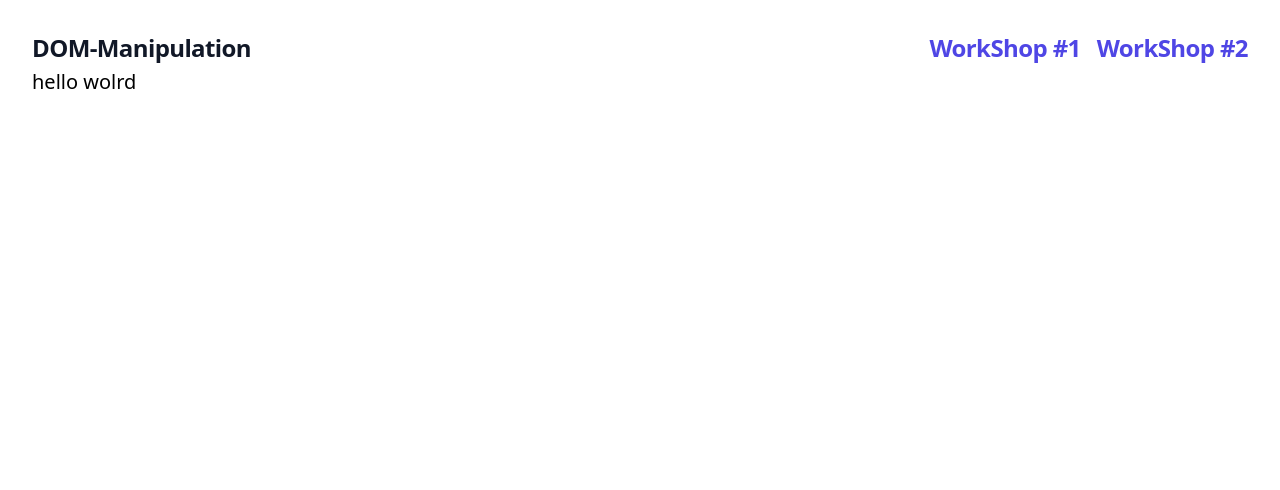
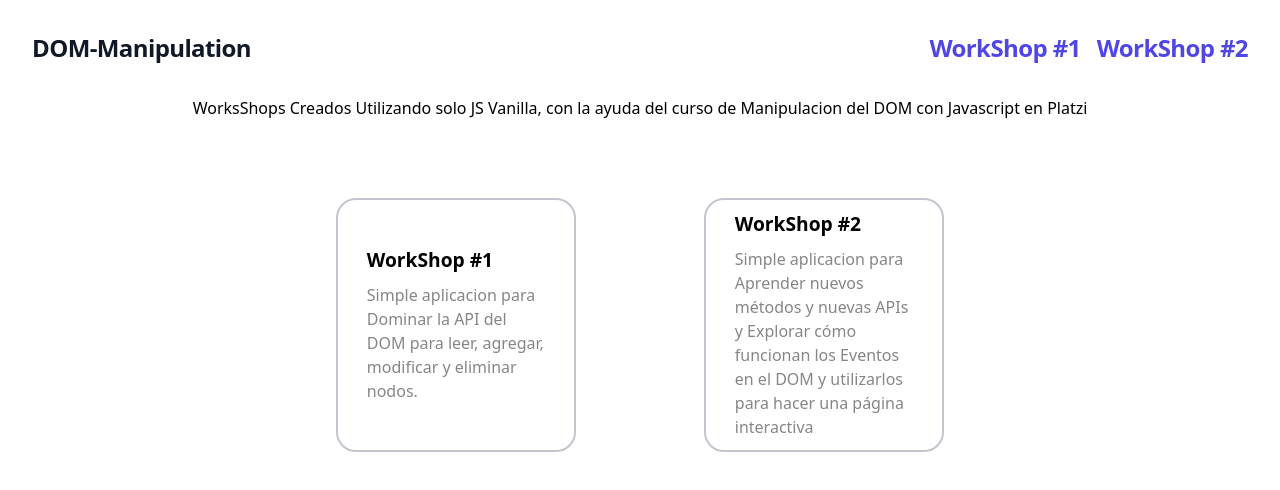
Before and after one commit to sergiiop/DOM-Manipulation, a website built with Vite: page index.html in a window 1280 px wide. Built offline with nearby package versions, Linux system fonts and the light colour scheme.

Commit message:
adding/home and fix/clean button

```diff
--- a/src/pages/Home.js
+++ b/src/pages/Home.js
@@ -1,26 +1,29 @@
 const Home = () => {
-  // const view = `
-  //   <div class="characters">
-  //     ${characters.results
-  //       .map(
-  //         (character) => `
-  //       <article class="characters-item">
-  //         <a href="#/${character.id}/">
-  //           <img src="${character.image}" alt="${character.name}" >
-  //           <h2>${character.name}</h2>
-  //         </a>
-  //       </article>
-  //     `
-  //       )
-  //       .join('')}
-  //   </div>
-  // `
-  const container = document.createElement('div')
-  const myTitle = document.createElement('h1')
-  myTitle.className = 'text-xl'
-  myTitle.textContent = 'hello wolrd'
-  container.appendChild(myTitle)
-  return container
+  const homeContainer = document.createElement('section')
+  homeContainer.className = 'home'
+  const view = `
+  <div>
+    <h1 style='text-align: center; margin-block-start:2rem'>WorksShops Creados Utilizando solo JS Vanilla, con la ayuda del curso de Manipulacion del DOM con Javascript en Platzi</h1>
+  </div>
+  <div class='home--section even-columns'>
+    <div class="card">
+      <div class="card-details">
+        <p class="text-title">WorkShop #1</p>
+        <p class="text-body">Simple aplicacion para Dominar la API del DOM para leer, agregar, modificar y eliminar nodos.</p>
+      </div>
+      <a class="card-button" href='#/WorkShop1'>Ver Proyecto</a>
+    </div>
+    <div class="card">
+      <div class="card-details">
+        <p class="text-title">WorkShop #2</p>
+        <p class="text-body">Simple aplicacion para Aprender nuevos métodos y nuevas APIs y  Explorar cómo funcionan los Eventos en el DOM y utilizarlos para hacer una página interactiva</p>
+      </div>
+      <a class="card-button" href='#/WorkShop2'>Ver Proyecto</a>
+    </div>
+  </div>
+  `
+  homeContainer.innerHTML = view
+  return homeContainer
 }
 
 export default Home
--- a/src/pages/WorkShop2.js
+++ b/src/pages/WorkShop2.js
@@ -48,7 +48,8 @@ const WorkShop2 = async () => {
   secondP.className = 'mt-4 max-w-2xl text-xl leading-7 text-gray-500 mx-auto'
   addCatButton.className =
     'py-2 px-4 border border-transparent shadow-sm text-sm font-medium rounded-md text-white bg-indigo-600 hover:bg-indigo-700 focus:outline-none focus:ring-2 focus:ring-offset-2 focus:ring-indigo-500'
-  cleanButton.className = 'font-medium text-indigo-600 hover:text-indigo-500'
+  cleanButton.className =
+    'font-medium text-indigo-600 hover:text-indigo-500 ml-2'
   KittensContainer.className =
     'grid items-center justify-center grid-cols-[repeat(auto-fit,_minmax(200px,_250px))]'
 
@@ -62,7 +63,7 @@ const WorkShop2 = async () => {
   // adding events
   addCatButton.addEventListener('click', () => addCat(KittensContainer))
   cleanButton.addEventListener('click', () => {
-    KittensComponent.remove()
+    KittensContainer.innerHTML = ''
   })
 
   //adding childes
--- a/style.css
+++ b/style.css
@@ -16,3 +16,77 @@ h1 {
   text-align: center;
   width: 100%;
 }
+
+.home--section {
+  margin-block-start: min(10rem, 10vh);
+  justify-content: center;
+}
+
+.even-columns {
+  display: grid;
+  gap: 2rem;
+}
+
+@media (min-width: 47em) {
+  .even-columns {
+    grid-auto-flow: column;
+    grid-auto-columns: min-content;
+    gap: 10vw;
+  }
+}
+
+.card {
+  width: 240px;
+  height: 254px;
+  border-radius: 20px;
+  position: relative;
+  padding: 1.8rem;
+  border: 2px solid #c3c6ce;
+  transition: 0.5s ease-out;
+  overflow: visible;
+}
+
+.card-details {
+  color: black;
+  height: 100%;
+  gap: 0.5em;
+  display: grid;
+  place-content: center;
+}
+
+.card-button {
+  transform: translate(-50%, 125%);
+  width: 60%;
+  border-radius: 1rem;
+  border: none;
+  background-color: #008bf8;
+  color: #fff;
+  font-size: 1rem;
+  padding: 0.5rem 1rem;
+  position: absolute;
+  left: 50%;
+  bottom: 0;
+  opacity: 0;
+  transition: 0.3s ease-out;
+}
+
+.text-body {
+  color: rgb(134, 134, 134);
+}
+
+/*Text*/
+.text-title {
+  font-size: 1.2em;
+  font-weight: bold;
+}
+
+/*Hover*/
+.card:hover {
+  border-color: #008bf8;
+  box-shadow: 0 4px 18px 0 rgba(0, 0, 0, 0.25);
+}
+
+.card:hover .card-button {
+  transform: translate(-50%, 50%);
+  opacity: 1;
+}
```
